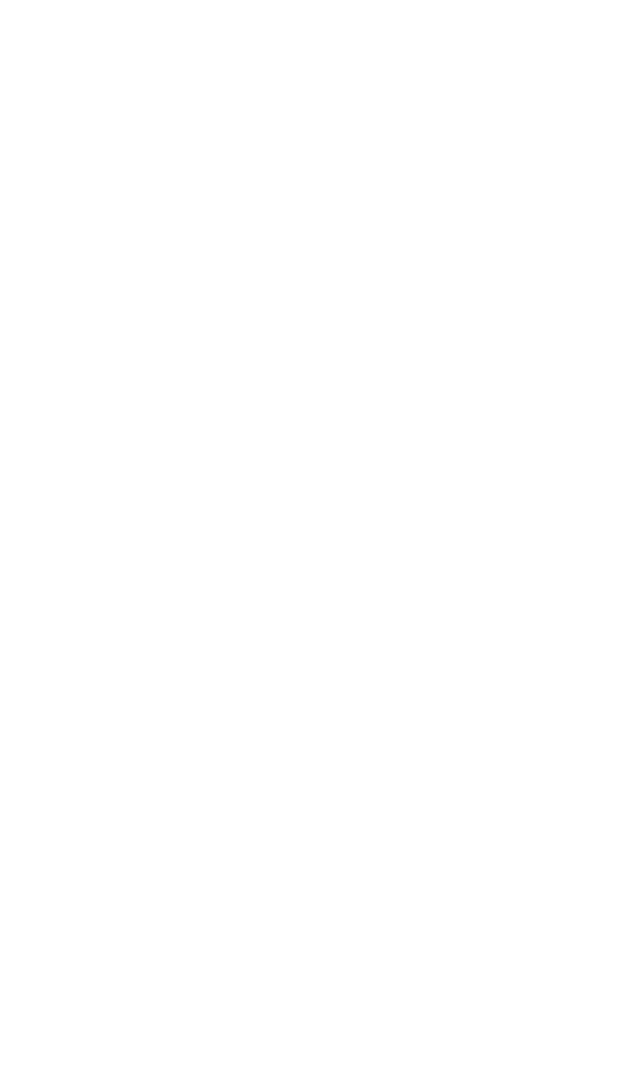
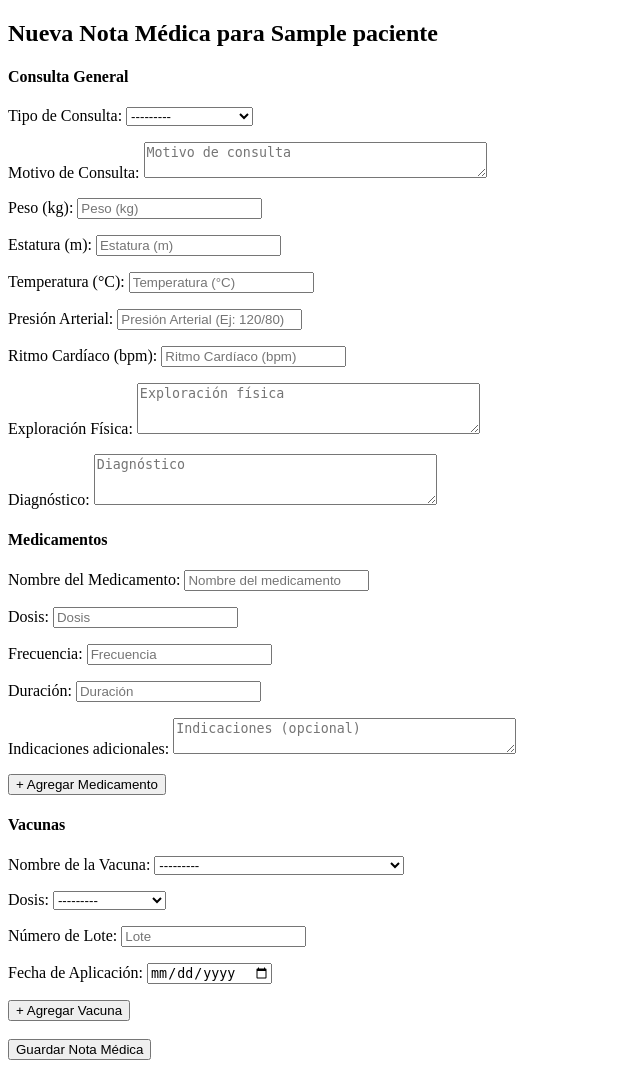
Before and after one commit to AlanMtz02/Proyecto-Integrador-I, a Django app: page /expediente/1/notas/nueva/ in a window 1280 px wide. Before the commit the part shown is empty. Shown: the whole page, without its empty margins (0-640 px from the left). Before the commit the page ends 800 px from the top, so only its background shows below. Run offline with Django 5.2, Linux system fonts and the light colour scheme; a user stored in the database is signed in; tables that the repository leaves empty hold one stand-in row (values such as "Sample post").

Commit message:
Agregado: creacion de nota medica

```diff
--- a/clinica/forms.py
+++ b/clinica/forms.py
@@ -1,6 +1,5 @@
 from django import forms
 from .models import Paciente,NotaMedica,Medicamento,Vacuna
-from django.forms import modelformset_factory
 
 class PacienteForm(forms.ModelForm):
     class Meta:
@@ -12,29 +11,71 @@ class PacienteForm(forms.ModelForm):
         widgets = {'fecha_nacimiento': forms.DateInput(attrs={'type': 'date'}), }
 
 
-# Formulario principal de Nota Médica
+# ------------------------- # Formulario de Nota Médica # -------------------------
 class NotaMedicaForm(forms.ModelForm):
     class Meta:
         model = NotaMedica
-        # Excluimos paciente, doctor y fecha_hora porque se asignan automáticamente en la vista
-        exclude = ['paciente', 'doctor', 'fecha_hora']
+        #Campos
+        fields = [ 'tipo_consulta', 'motivo_consulta', 'peso', 'estatura', 'temperatura', 'presion_arterial', 'ritmo_cardiaco', 'exploracion_fisica', 'diagnostico', ]
+        widgets={
+            #tipo consulta con opciones predefinidas. campo forms.select
+            'tipo_consulta':forms.Select(attrs={
+                #Aqui irian estilos 'class':'campo-select.SELECT porque son opciones predefinidas
+            }),
+            'motivo_consulta':forms.Textarea(attrs={
+                'rows':2,
+                'placeholder':'Motivo de consulta',
+            }),
+            #Signos vitales como entradas de numero. campo NumberInput
+            'peso':forms.NumberInput(attrs={
+                'placeholder':'Peso (kg)',
+            }),
+            'estatura':forms.NumberInput(attrs={
+                'placeholder':'Estatura (m)',
+            }),
+            'temperatura': forms.NumberInput(attrs={
+                'placeholder': 'Temperatura (°C)'
+            }),
+            #Presion arterial como campo TextInput
+            'presion_arterial': forms.TextInput(attrs={
+                'placeholder': 'Presión Arterial (Ej: 120/80)'
+            }),
+            'ritmo_cardiaco': forms.NumberInput(attrs={
+                'placeholder': 'Ritmo Cardíaco (bpm)'
+            }),
+            'exploracion_fisica': forms.Textarea(attrs={
+                'rows': 3,
+                'placeholder': 'Exploración física',
+            }),
+            'diagnostico': forms.Textarea(attrs={
+                'rows': 3,
+                'placeholder': 'Diagnóstico',
+            }),
+        }
 
+            #  aplicar estilos CSS con clases personalizadas # Ejemplo:(attrs={ 'class': 'campo-select' })
 
-# Formulario de Medicamento
+#-------------------------  # Formulario de Medicamento # -------------------------
 class MedicamentoForm(forms.ModelForm):
     class Meta:
         model = Medicamento
+        #Campos
         fields = ['nombre', 'dosis', 'frecuencia', 'duracion', 'indicaciones']
+        widgets = { 'nombre': forms.TextInput(attrs={'placeholder': 'Nombre del medicamento'}),
+                   'dosis': forms.TextInput(attrs={'placeholder': 'Dosis'}),
+                   'frecuencia': forms.TextInput(attrs={'placeholder': 'Frecuencia'}),
+                   'duracion': forms.TextInput(attrs={'placeholder': 'Duración'}),
+                   'indicaciones': forms.Textarea(attrs={'rows': 2, 'placeholder': 'Indicaciones (opcional)'}), }
 
-# Formulario de Vacuna
+# ------------------------- # Formulario de Vacuna # -------------------------
 class VacunaForm(forms.ModelForm):
     class Meta:
         model = Vacuna
+        #Campos
         fields = ['nombre', 'dosis', 'lote', 'fecha_aplicacion']
-        widgets = { 'fecha_aplicacion': forms.DateInput(attrs={'type': 'date'}), }
+        widgets = { 'nombre': forms.Select(attrs={}),#Opciones predefinidas
+                   'dosis': forms.Select(attrs={}), #Opciones predefinidas
+                   'lote': forms.TextInput(attrs={'placeholder': 'Lote'}),
+                   'fecha_aplicacion': forms.DateInput(attrs={'type': 'date'}), }
 
-# Formsets dinámicos
-#Extra=Numero inicial de formularios
-MedicamentoFormSet = modelformset_factory(Medicamento, form=MedicamentoForm, extra=1,can_delete=True)
-
-VacunaFormSet = modelformset_factory( Vacuna, form=VacunaForm, extra=1, can_delete=True )
+        #El campo fecha_aplicacion ya tendrá un calendario gracias a type="date"
--- a/clinica/urls.py
+++ b/clinica/urls.py
@@ -11,9 +11,8 @@ urlpatterns = [
     # Expediente
     path('expediente/', views.expediente_buscar, name='expediente_buscar'),
     path('expediente/buscar/', views.buscar_pacientes, name='buscar_pacientes'),
-    path('expediente/<int:paciente_id>/', views.detalle_paciente, name='detalle_paciente'), #Es la de notas
     path('expediente/<int:paciente_id>/medicamentos/', views.expediente_medicamentos, name='expediente_medicamentos'),
     path('expediente/<int:paciente_id>/vacunas/', views.expediente_vacunas, name='expediente_vacunas'),
-    path('expediente/<int:paciente_id>/notas/', views.expediente_notas, name='expediente_notas'),
+    path('expediente/<int:paciente_id>/notas/', views.expediente_notas, name='expediente_notas'),#Es la que se abre por defecto. Pantalla "principal" de expediente
     path('expediente/<int:paciente_id>/notas/nueva/', views.crear_nota_medica, name='crear_nota_medica')
     ]
--- a/clinica/views.py
+++ b/clinica/views.py
@@ -1,8 +1,9 @@
 from django.shortcuts import render, get_object_or_404, redirect
 from .models import Paciente, NotaMedica, Medicamento, Vacuna
-from .forms import NotaMedicaForm, MedicamentoFormSet, VacunaFormSet,PacienteForm #Formularios
+from .forms import NotaMedicaForm, MedicamentoForm, VacunaForm,PacienteForm #Formularios
 from django.http import JsonResponse
 from django.contrib.auth.decorators import login_required
+from django.forms import modelformset_factory
 
 @login_required
 # LISTAR
@@ -71,79 +72,133 @@ def buscar_pacientes(request):
 
     return JsonResponse(resultados, safe=False)
 
-# Vista detalle del expediente
-# views.py
 
-@login_required
-def detalle_paciente(request, paciente_id): #Mismo argumento que esta en urls.py
-    #Se reutiliza codigo ya que el expediente abre por defecto el menu notas medicas
-    return expediente_notas(request, paciente_id)
-
+#Es la pantalla "principal" al entrar al expediente. Es el que muesyta las notas medicas
 @login_required
 def expediente_notas(request, paciente_id):#Mismo argumento que esta en urls.py
-    paciente = get_object_or_404(Paciente, id=paciente_id)
-    notas = NotaMedica.objects.filter(paciente=paciente)
+    paciente = get_object_or_404(Paciente, id=paciente_id) #paciente
+
+    #Ordenadas por fecha
+    notas = NotaMedica.objects.filter(paciente=paciente).order_by('-fecha_hora') #notas medicas
+
+    #Ultima nota medica (none si no hay). La mas reciente. La usara base_expediente.html
+    ultima_nota=notas.first()
     # Se la manda a la de notas ya que es la que se abre por defecto
     return render(request, 'clinica/expediente_notas.html', {
         'paciente': paciente,
-        'notas': notas
+        'notas': notas,
+        'ultima_nota':ultima_nota, #base_expediente.html
     })
+
 
 @login_required
 def expediente_medicamentos(request, paciente_id): #Mismo argumento que esta en urls.py
     paciente = get_object_or_404(Paciente, id=paciente_id)
-    medicamentos = Medicamento.objects.filter(paciente=paciente)
-    return render(request, 'clinica/expediente_medicamentos.html', {'paciente': paciente, 'medicamentos': medicamentos})
+
+    #Ordenados por fecha
+    medicamentos = Medicamento.objects.filter(paciente=paciente).order_by('-nota_medica__fecha_hora')
+
+    # Ultima nota medica (none si no hay). La mas reciente. La usara base_expediente.html
+    ultima_nota = NotaMedica.objects.filter(paciente=paciente).order_by('-fecha_hora').first()
+
+    return render(request, 'clinica/expediente_medicamentos.html', {
+        'paciente': paciente,
+        'medicamentos': medicamentos,
+        'ultima_nota':ultima_nota,#base_expediente.html
+        })
+
 
 @login_required
 def expediente_vacunas(request, paciente_id):
     paciente = get_object_or_404(Paciente, id=paciente_id)
-    vacunas = Vacuna.objects.filter(paciente=paciente)
-    return render(request, 'clinica/expediente_vacunas.html', {'paciente': paciente, 'vacunas': vacunas})
+
+    #Ordenas por fecha
+    vacunas = Vacuna.objects.filter(paciente=paciente).order_by('fecha_aplicacion')
+
+    # Ultima nota medica (none si no hay). La mas reciente. La usara base_expediente.html
+    ultima_nota = NotaMedica.objects.filter(paciente=paciente).order_by('-fecha_hora').first()
+
+    return render(request, 'clinica/expediente_vacunas.html', {
+        'paciente': paciente,
+        'vacunas': vacunas,
+        'ultima_nota':ultima_nota,#base_expediente.html
+        })
 
 
 @login_required
-def crear_nota_medica(request, paciente_id): #Mismo argumento que en urls.py.Se ocupa porque automaticamente debe estar asignado al paciente que estamos viendo el expediente
-    #Obtener el paciente
+def crear_nota_medica(request, paciente_id): #Mismo argumento que esta en urls.py
     paciente = get_object_or_404(Paciente, id=paciente_id)
-    #Al presionar el boton guardar
+
+
+    #---GRUPO DE FORMULARIOS---
+    #Solo un formulario por defecto se muestra
+    #No aparece un checbox para eliminarlo.Solo se agregan
+    MedicamentoFormSet = modelformset_factory(Medicamento, form=MedicamentoForm, extra=1, can_delete=False)
+    VacunaFormSet = modelformset_factory(Vacuna, form=VacunaForm, extra=1, can_delete=False)
+
+    #Al presionar el boton guardar nota medica
     if request.method == 'POST':
-        form = NotaMedicaForm(request.POST) #Los campos del formulario se llenan con los datos que puso
-        medicamento_formset = MedicamentoFormSet(request.POST, queryset=Medicamento.objects.none())
-        vacuna_formset = VacunaFormSet(request.POST, queryset=Vacuna.objects.none())
+        nota_form = NotaMedicaForm(request.POST) #Llenar el formulario con los datos ingresados
 
-        if form.is_valid() and medicamento_formset.is_valid() and vacuna_formset.is_valid():
+        #---Se crea un registro de formulario---
+        #Se crea con los datos que ingreso, si es la primera vez que abre la pagina es none
+        #queryset=El campo esta vacio ya que solo esta lo que el usuario esta escribiendo (si no aparecerian los medicamentos/vacunas viejos)
+        #prefix=nombre unico/identificador de dicho formulario
+        medicamento_formset = MedicamentoFormSet(request.POST or None, queryset=Medicamento.objects.none(),prefix="medicamento") #crea un conjunto de formularios de medicamentos con los datos enviados
 
-            # Guardar la nota médica
-            nota = form.save(commit=False)
-            nota.paciente = paciente
-            nota.doctor = request.user #Doctor logueado
+        vacuna_formset = VacunaFormSet(request.POST or None, queryset=Vacuna.objects.none(),prefix="vacuna") ##crea un conjunto de formularios de vacunas con los datos enviados
+
+
+        if nota_form.is_valid() and medicamento_formset.is_valid() and vacuna_formset.is_valid(): # Guardar la nota médica
+            nota = nota_form.save(commit=False)
+            nota.paciente = paciente #AAsignar la nota al paciente
+            nota.doctor = request.user #Asignar la nota al doctor logueado
+
+            # Calcular IMC automáticamente si hay peso y estatura
+            if nota.peso and nota.estatura and nota.estatura > 0:
+                nota.imc = round(nota.peso / (nota.estatura ** 2), 1)
+
+            #Guardar la nota ahora
             nota.save()
 
-            # Guardar medicamentos completos
+            # Guardar medicamentos válidos
             for m_form in medicamento_formset:
-                if m_form.cleaned_data and any(m_form.cleaned_data.values()):
+                cd = m_form.cleaned_data
+                #ejemplo de lo que contiene cd
+                # {'nombre': 'Paracetamol', 'dosis': '500 mg',
+                #     'frecuencia': 'cada 8 horas', 'duracion': '5 días', 'indicaciones': ''}
+
+                #Validar que los campos obligatorios se llenen para que guarde
+                if cd and cd.get('nombre') and cd.get('dosis') and cd.get('frecuencia') and cd.get('duracion'):
                     medicamento = m_form.save(commit=False)
-                    medicamento.paciente = paciente #Asociar el medicamento al paciente
-                    medicamento.nota = nota #Asociar el medicamento a una nota
-                    medicamento.save()
+                    medicamento.nota_medica = nota
+                    medicamento.paciente = paciente
+                    medicamento.save() #GUARDAR MEDICAMENTO (ya que ya ingreso los campos obligatorios)
 
-            # Guardar vacunas completas
+            # Guardar vacunas válidas
             for v_form in vacuna_formset:
-                if v_form.cleaned_data and any(v_form.cleaned_data.values()):
+                cd = v_form.cleaned_data
+                #Validar que los campos obligatorios se llenen para que se guarde
+                # ejemplo de lo que contiene cd
+                # {'nombre': 'Paracetamol', 'dosis': '500 mg',
+                #     'frecuencia': 'cada 8 horas', 'duracion': '5 días', 'indicaciones': ''}
+
+
+                #Con cd.get('nombre') preguntamos si el campo nombre tiene algo escrito
+                if cd and cd.get('nombre') and cd.get('dosis') and cd.get('lote') and cd.get('fecha_aplicacion'):
                     vacuna = v_form.save(commit=False)
-                    vacuna.paciente = paciente #Asociar la vacuna al paciente
-                    vacuna.nota = nota
-                    vacuna.save()
+                    vacuna.nota_medica = nota
+                    vacuna.paciente = paciente
+                    vacuna.save() #GUARDAR VACUNA (ya que ya ingreso los campos obligatorios)
 
-            return redirect('detalle_paciente', paciente_id=paciente.id)
+        # Redirigir al expediente (notas médicas) cuando presiona el boton guardar nota medica
+        return redirect('expediente_notas', paciente_id=paciente.id)
 
-        else: #Formulario no valido
-            return render(request, 'clinica/crear_nota_medica.html', {'form': form, 'medicamento_formset': medicamento_formset, 'vacuna_formset': vacuna_formset, 'paciente': paciente})
+    else: #Cuando entra por primera vez, se muestran los campos vacios
+        #---GRUPO DE FORMULARIOS---
+        nota_form = NotaMedicaForm()
+        medicamento_formset = MedicamentoFormSet(queryset=Medicamento.objects.none(),prefix="medicamento")
+        vacuna_formset = VacunaFormSet(queryset=Vacuna.objects.none(),prefix="vacuna")
 
-    else:
-        form = NotaMedicaForm() #Cuando se abre, los campos estan vacios
-        medicamento_formset = MedicamentoFormSet(queryset=Medicamento.objects.none())
-        vacuna_formset = VacunaFormSet(queryset=Vacuna.objects.none())
-
-    return render(request, 'clinica/crear_nota_medica.html', { 'form': form, 'medicamento_formset': medicamento_formset, 'vacuna_formset': vacuna_formset, 'paciente': paciente })
+    #Mostrar crear_nota_medica.html
+    return render(request, 'clinica/crear_nota_medica.html', { 'nota_form': nota_form, 'medicamento_formset': medicamento_formset, 'vacuna_formset': vacuna_formset, 'paciente': paciente, })
--- a/templates/clinica/crear_nota_medica.html
+++ b/templates/clinica/crear_nota_medica.html
@@ -0,0 +1,83 @@
+<!--Extendera de base.html-->
+<!DOCTYPE html>
+<html lang="en">
+<head>
+    <meta charset="UTF-8">
+    <meta name="viewport" content="width=device-width, initial-scale=1.0">
+    <title>Document</title>
+</head>
+<body>
+
+<h2>Nueva Nota Médica para {{ paciente.nombre }}</h2>
+
+<form method="post">
+    {% csrf_token %}
+
+    <!-- Consulta General -->
+    <h4>Consulta General</h4>
+    {{ nota_form.as_p }}
+
+    <!-- Medicamentos -->
+    <h4>Medicamentos</h4>
+    {{ medicamento_formset.management_form }}<!--Genera inputs ocultos (TOTAL_FORMS,INITIAL_FORMS,etc).Contador oficial de formularios-->
+    <div id="medicamento-forms">
+        {% for form in medicamento_formset %}<!--Recorre cada formulario del formset. Como extra=1, solo muestra 1, conforme se presiona el boton agregar, se van mostrando mas -->
+            <div class="medicamento-form">
+                {{ form.as_p }}<!--Dibuja cada campo del formulario dentro de un <p>-->
+            </div>
+        {% endfor %}
+    </div>
+    <button type="button" id="add-medicamento">+ Agregar Medicamento</button>
+
+    <!-- Vacunas -->
+    <h4>Vacunas</h4>
+    {{ vacuna_formset.management_form }}<!--Genera inputs ocultos (TOTAL_FORMS,INITIAL_FORMS,etc).Contador oficial de formularios-->
+    <div id="vacuna-forms">
+        {% for form in vacuna_formset %}<!--Recorre cada formulario del formset. Como extra=1, solo muestra 1-->
+            <div class="vacuna-form">
+                {{ form.as_p }}<!--Dibuja cada campo del formulario dentro de un <p>-->
+            </div>
+        {% endfor %}
+    </div>
+    <button type="button" id="add-vacuna">+ Agregar Vacuna</button>
+
+    <br><br>
+    <button type="submit" class="btn btn-primary">Guardar Nota Médica</button>
+</form>
+
+<!-- Script para clonar formularios dinámicamente -->
+<script>
+    function addForm(prefix) {
+        // Contenedor de formularios
+        let container = document.getElementById(prefix + '-forms');
+        // Número actual de formularios
+        let totalForms = document.querySelector('#id_' + prefix + '-TOTAL_FORMS');
+        let formCount = parseInt(totalForms.value);
+
+        // Clonar el primer formulario
+        let newForm = container.children[0].cloneNode(true);
+
+        // Actualizar los índices en los atributos name y id
+        newForm.innerHTML = newForm.innerHTML.replace(
+            new RegExp(prefix + '-0', 'g'),
+            prefix + '-' + formCount
+        );
+
+        // Agregar el nuevo formulario al contenedor
+        container.appendChild(newForm);
+
+        // Incrementar el contador de formularios
+        totalForms.value = formCount + 1;
+    }
+
+    // Botones
+    document.getElementById('add-medicamento').addEventListener('click', function() {
+        addForm('medicamento'); // Ojo: es el prefix de la vista crear_nota_medica.busca id="medicamento-forms"
+    });
+
+    document.getElementById('add-vacuna').addEventListener('click', function() {
+        addForm('vacuna'); //Busca id="vacuna-forms"
+    });
+</script>
+</body>
+</html>
--- a/templates/clinica/expediente_buscar.html
+++ b/templates/clinica/expediente_buscar.html
@@ -26,7 +26,7 @@
                 lista.innerHTML = '';
                 data.forEach(p => {
                     let item = document.createElement('li');//Se crean un li para cada item
-                    item.innerHTML = `<a href="/expediente/${p.id}/">${p.nombre} - ${p.curp}</a>`;//Contenido del li
+                    item.innerHTML = `<a href="/expediente/${p.id}/notas/">${p.nombre} - ${p.curp}</a>`; //Ruta expediente_notas /expediente/<int:paciente_id>/notas/
                     lista.appendChild(item);
                 });
             });
--- a/templates/clinica/expediente_vacunas.html
+++ b/templates/clinica/expediente_vacunas.html
@@ -1,11 +1,10 @@
 <!--Recibe la variable vacunas,paciente-->
-
 {% extends 'clinica/base_expediente.html' %}
 {% block content %}
 <h3>Historial de Vacunación</h3>
 <ul>
     {% for vac in vacunas %}
-        <li>{{ vac.get_nombre_display }} - {{ vac.dosis }} - {{ vac.fecha_aplicacion|date:"d/m/Y" }}</li>
+        <li>{{ vac.get_nombre_display }} - {{ vac.dosis }} - {{ vac.fecha_aplicacion|date:"d/m/Y" }}</li> <!--Vacunas no tiene hora-->
     {% empty %}
         <li>No hay vacunas registradas.</li>
     {% endfor %}
```
Also changed, not shown: templates/clinica/base_expediente.html (+14 -4 lines), templates/clinica/expediente_medicamentos.html (+7 -2 lines).
